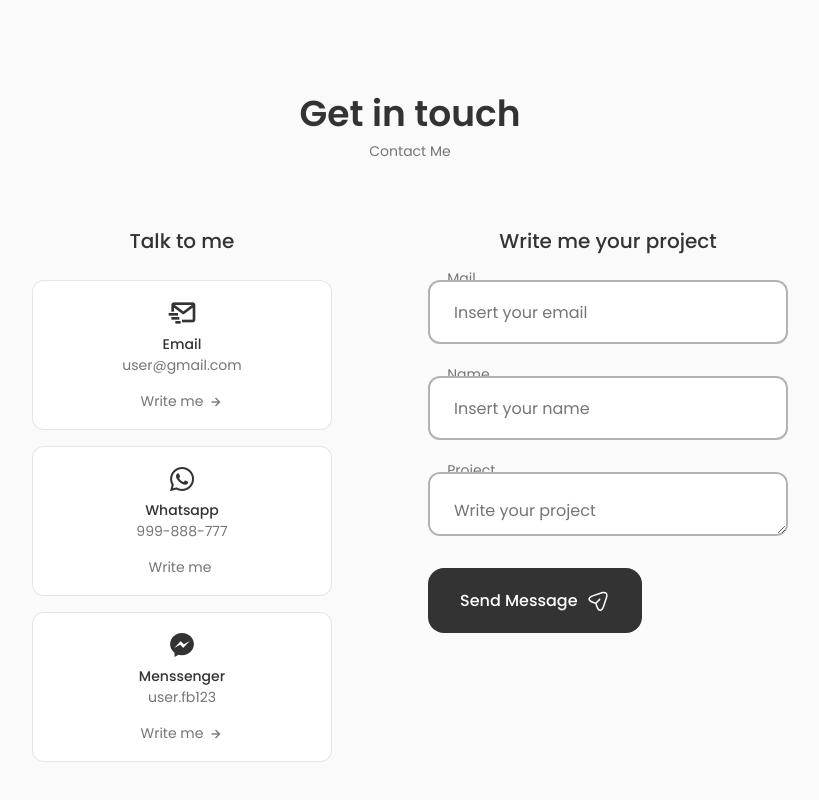
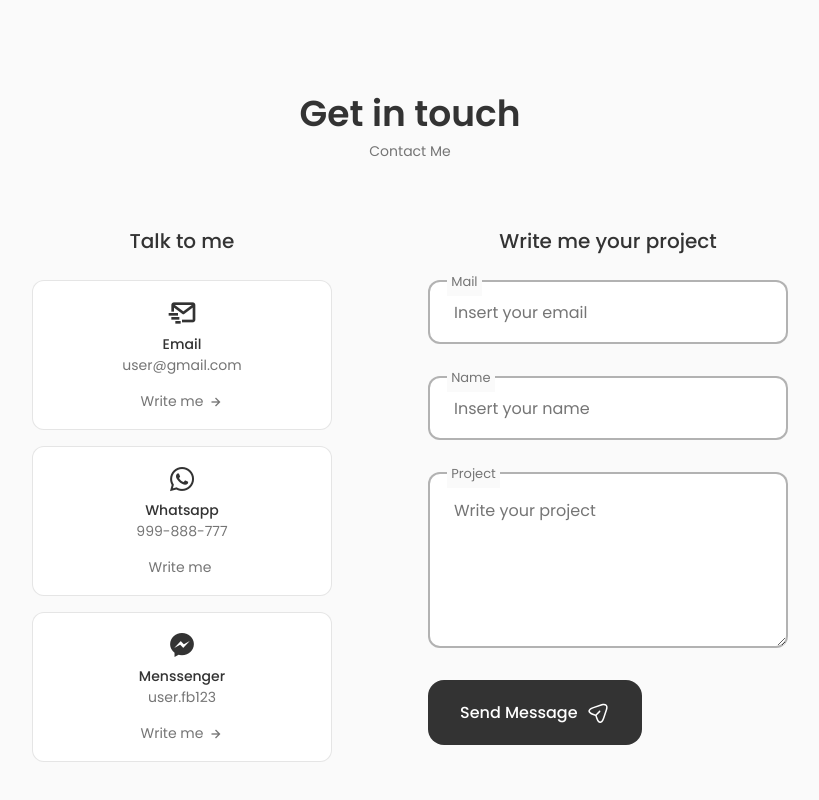
Before and after one commit to Alexxmfs/portfolio-henrique, a React (Create React App) app: page / in a window 1280 px wide. Shown: the part 3293-4093 px from the top of the page, without its empty margins (230-1049 px from the left). Built offline with nearby package versions, Linux system fonts and the light colour scheme.

Commit message:
building contact

```diff
--- a/src/components/contact/Contact.jsx
+++ b/src/components/contact/Contact.jsx
@@ -57,7 +57,7 @@ const Contact = () => {
                         <label className="contact__form-tag">Name</label>
                         <input type="text" name="name" className='contact__form-input' placeholder='Insert your name'/>
                     </div>
-                    <div className="contact__form-div">
+                    <div className="contact__form-div contact__form-area">
                         <label className="contact__form-tag">Project</label>
                         <textarea name='project' cols='30' rows='10' className='contact__form-input' placeholder='Write your project'></ textarea>
                     </div>
--- a/src/components/contact/contact.css
+++ b/src/components/contact/contact.css
@@ -92,5 +92,12 @@
     position: absolute;
     top: -0.75rem;
     left: 1.2rem;
-    font-size: var(--small-font-size);
+    font-size: var(--smaller-font-size);
+    padding: 0.25rem;
+    background-color: var(--body-color);
+    z-index: 10;
 }
+
+.contact__form-area{
+    height: 11rem;
+}
```
